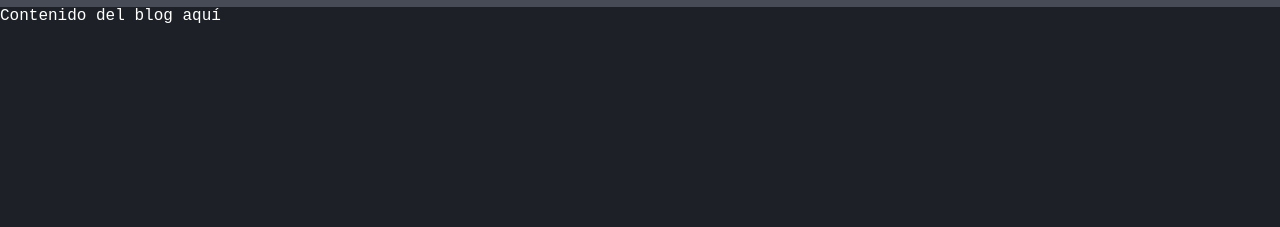
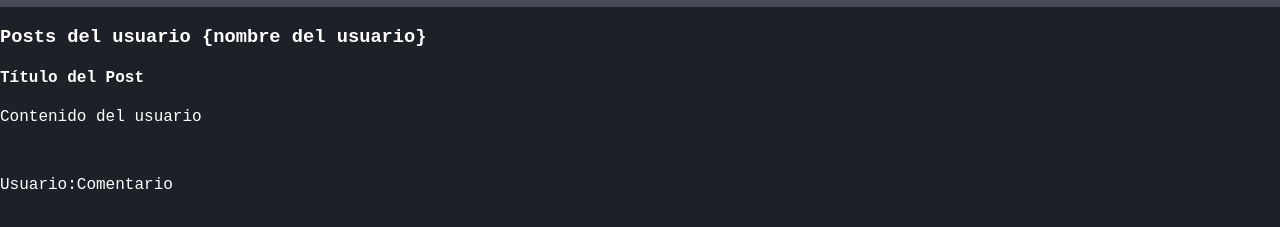
Before and after one commit to kiloZ333/curso-git-, a plain HTML site: page index.html in a window 1280 px wide. Shown: the part 63-290 px from the top of the page. Drawn offline with Linux system fonts and the light colour scheme; a web font is replaced by a local one.

Commit message:
Add post html

```diff
--- a/index.html
+++ b/index.html
@@ -14,8 +14,14 @@
         <img class="logo" src="img/gitlogo.png">
         <h1>Blog Curso Git & GitHub</h1>
     </div>
-    <div>
-        Contenido del blog aquí
+    <div class="container" id="content">
+        <h3>Posts del usuario {nombre del usuario}</h3>
+        <div class="post">
+            <h4>Título del Post</h4>
+            <p>Contenido del usuario</p>
+            <br>
+            <p><span>Usuario:</span>Comentario</p>
+        </div>
     </div>
 </body>
 </html>
```
